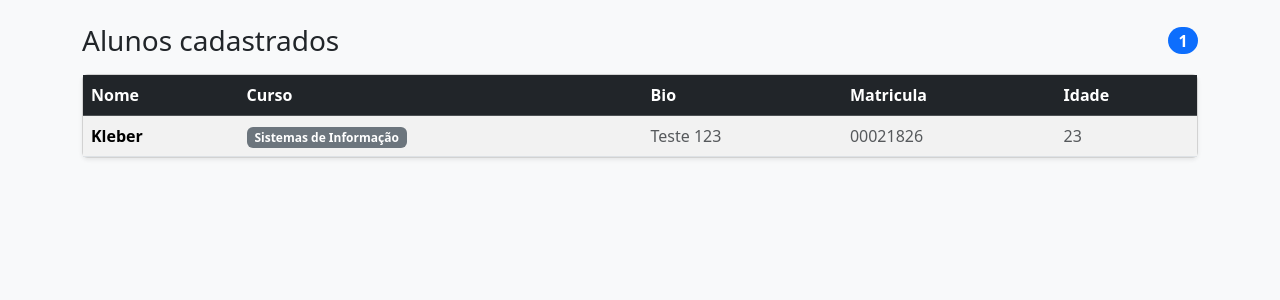
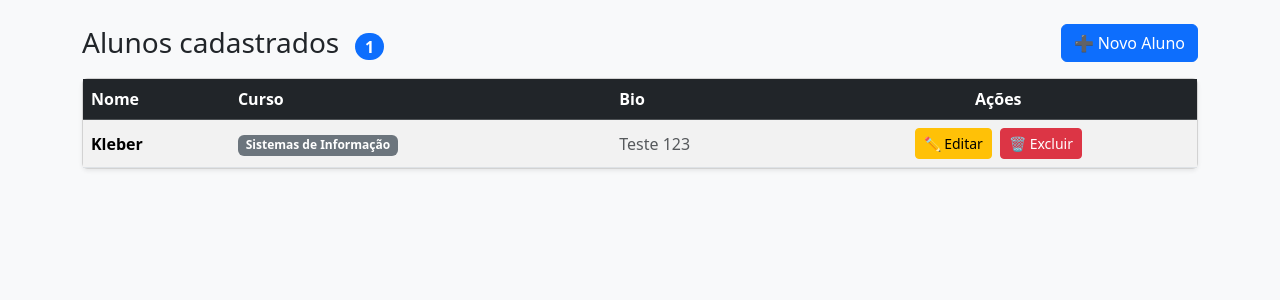
Before and after one commit to KbrRamon/projeto_cartaoAluno, a Django app: page /aluno/ in a window 1280 px wide. Shown: the part 50-350 px from the top of the page. Run offline with Django 5.2, Linux system fonts and the light colour scheme; data comes from the database, SQL or seed files in the repository; both versions use the stored data as it was before the commit.

Commit message:
feat: CRUD finalizado

```diff
--- a/aluno/models.py
+++ b/aluno/models.py
@@ -4,8 +4,6 @@ class Aluno(models.Model):
     nome = models.CharField(max_length=100)
     curso = models.CharField(max_length=100)
     bio = models.TextField(blank=True)
-    idade = models.PositiveIntegerField(max_length=100)
-    matricula = models.CharField(max_length=20, unique=True)
 
     def __str__(self):
         return self.nome
--- a/aluno/templates/aluno.html
+++ b/aluno/templates/aluno.html
@@ -15,9 +15,12 @@
     </nav>
 
     <main class="container pb-5">
+
         <div class="d-flex justify-content-between align-items-center mb-3">
-            <h1 class="h3 mb-0">Alunos cadastrados</h1>
-            <span class="badge bg-primary rounded-pill fs-6">{{ alunos|length }}</span>
+            <h1 class="h3 mb-0">Alunos cadastrados
+                <span class="badge bg-primary rounded-pill fs-6 ms-2">{{ alunos|length }}</span>
+            </h1>
+            <a href="{% url 'criar_aluno' %}" class="btn btn-primary">➕ Novo Aluno</a>
         </div>
 
         {% if alunos %}
@@ -26,11 +29,10 @@
                 <table class="table table-striped table-hover align-middle mb-0">
                     <thead class="table-dark">
                         <tr>
-                                <th scope="col">Nome</th>
-                                <th scope="col">Curso</th>
-                                <th scope="col">Bio</th>
-                                <th scope="col">Matricula</th>
-                                <th scope="col">Idade</th>
+                            <th>Nome</th>
+                            <th>Curso</th>
+                            <th>Bio</th>
+                            <th class="text-center">Ações</th>
                         </tr>
                     </thead>
                     <tbody>
@@ -39,8 +41,10 @@
                             <td class="fw-semibold">{{ aluno.nome }}</td>
                             <td><span class="badge bg-secondary">{{ aluno.curso }}</span></td>
                             <td class="text-muted">{{ aluno.bio|default:"—" }}</td>
-                                    <td class="text-muted">{{ aluno.matricula|default:"—" }}</td>
-                                    <td class="text-muted">{{ aluno.idade|default:"—" }}</td>
+                            <td class="text-center">
+                                <a href="{% url 'editar_aluno' aluno.pk %}" class="btn btn-sm btn-warning me-1">✏️ Editar</a>
+                                <a href="{% url 'excluir_aluno' aluno.pk %}" class="btn btn-sm btn-danger">🗑️ Excluir</a>
+                            </td>
                         </tr>
                         {% endfor %}
                     </tbody>
@@ -50,8 +54,10 @@
         {% else %}
         <div class="alert alert-warning" role="alert">
             Nenhum aluno cadastrado ainda.
+            <a href="{% url 'criar_aluno' %}" class="alert-link">Cadastre o primeiro!</a>
         </div>
         {% endif %}
+
     </main>
 
 </body>
--- a/aluno/urls.py
+++ b/aluno/urls.py
@@ -1,6 +1,9 @@
 from django.urls import path
 from . import views
 urlpatterns = [
-path('', views.aluno,
-name='aluno'),
+    path('',                  views.aluno,         name='aluno'),
+    #path('',                 views.listar_alunos, name='listar_alunos'),
+    path('novo/',             views.criar_aluno,   name='criar_aluno'),
+    path('<int:pk>/editar/',  views.editar_aluno,  name='editar_aluno'),
+    path('<int:pk>/excluir/', views.excluir_aluno, name='excluir_aluno'),
 ]
--- a/aluno/views.py
+++ b/aluno/views.py
@@ -1,9 +1,34 @@
-from django.shortcuts import render
+from django.shortcuts import render, redirect, get_object_or_404
 from .models import Aluno
+
 def aluno(request):
     alunos = Aluno.objects.all()
-    return render(request,
-'aluno.html',
-        {'alunos': alunos})
+    return render(request, 'aluno.html', {'alunos': alunos})
+
+def criar_aluno(request):
+    if request.method == 'POST':
+        nome  = request.POST['nome']
+        curso = request.POST['curso']
+        bio   = request.POST.get('bio', '')
+        Aluno.objects.create(nome=nome, curso=curso, bio=bio)
+        return redirect('aluno')
+    return render(request, 'aluno/form_aluno.html', {'titulo': 'Novo Aluno'})
+
+def editar_aluno(request, pk):
+    aluno = get_object_or_404(Aluno, pk=pk)
+    if request.method == 'POST':
+        aluno.nome  = request.POST['nome']
+        aluno.curso = request.POST['curso']
+        aluno.bio   = request.POST.get('bio', '')
+        aluno.save()
+        return redirect('aluno')
+    return render(request, 'aluno/form_aluno.html', {'aluno': aluno, 'titulo': f'Editar: {aluno.nome}'})
+
+def excluir_aluno(request, pk):
+    aluno = get_object_or_404(Aluno, pk=pk)
+    if request.method == 'POST':
+        aluno.delete()
+        return redirect('aluno')
+    return render(request, 'aluno/confirmar_exclusao.html', {'aluno': aluno})
 
 # Create your views here.
```
Also changed, not shown: aluno/templates/aluno/confirmar_exclusao.html (added, +40 -0 lines), aluno/templates/aluno/form_aluno.html (added, +64 -0 lines), aluno/templates/aluno2_old.html (added, +58 -0 lines), aluno/migrations/0003_alter_aluno_idade.py (added), aluno/migrations/0004_remove_aluno_idade_remove_aluno_matricula.py (added), aluno/templates/aluno1_old.html (renamed from aluno/templates/aluno_old.html), db.sqlite3. Lines whose indentation alone changed are shown as unchanged.
